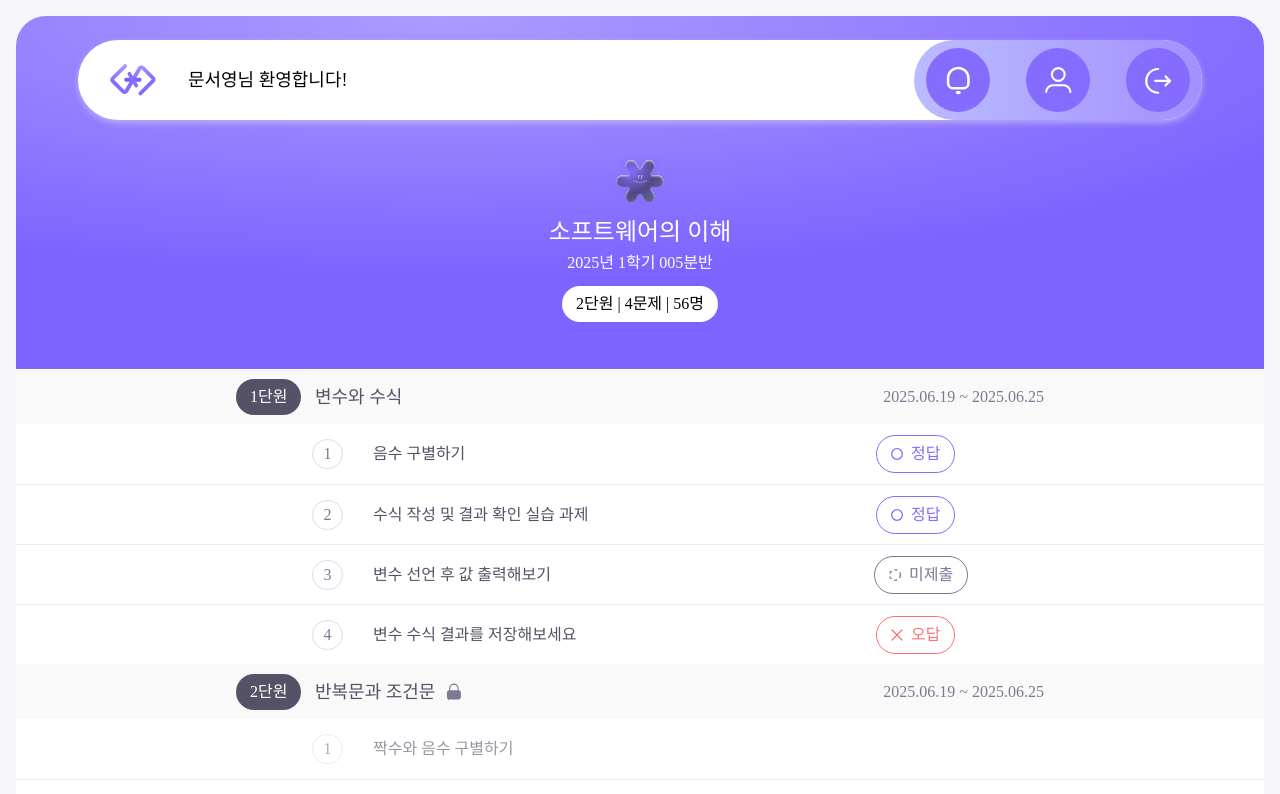
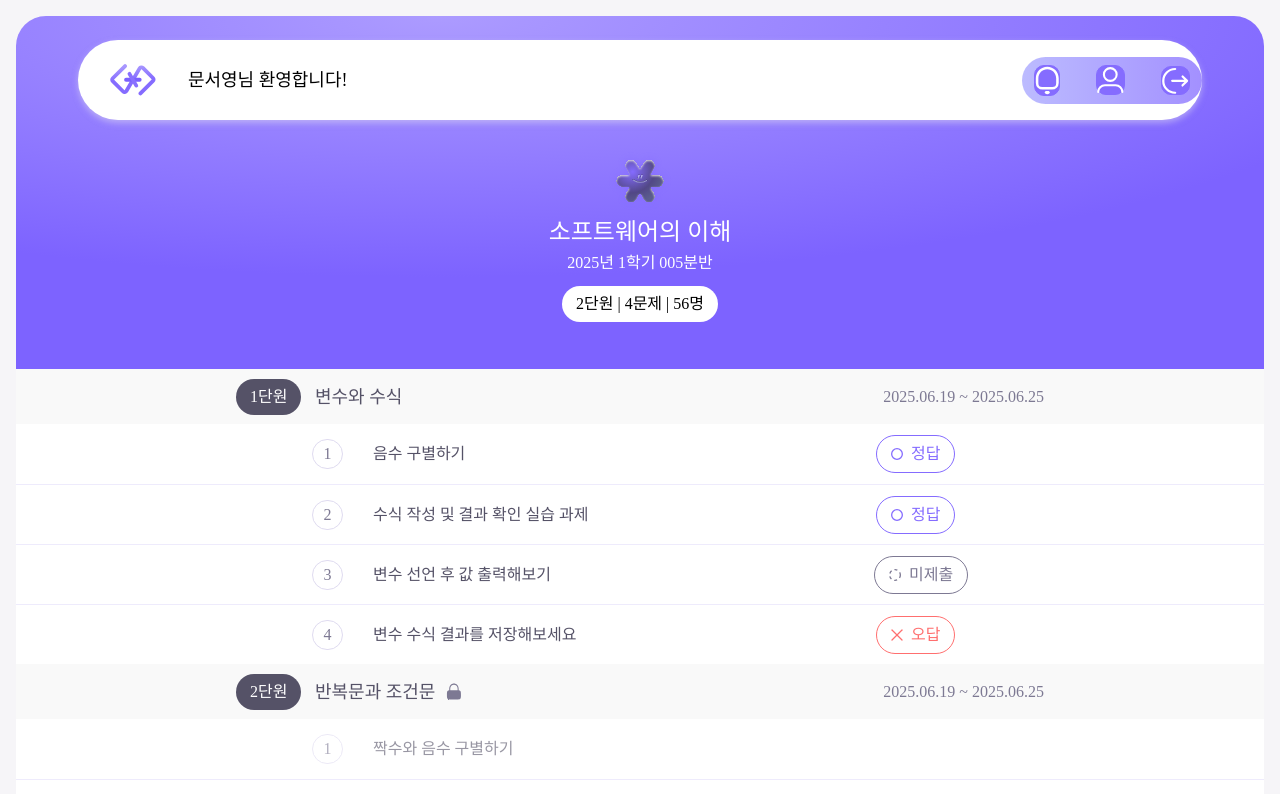
Before and after one commit to 2025-snowCode/snowCode-Client, a React (Vite) app: page /student/course/1 in a window 1280 px wide. Shown: the top 794 px of the page. Built offline with nearby package versions, Linux system fonts and the light colour scheme; a web font is replaced by a local one.

Commit message:
#21 refactor: 버튼 컴포넌트 color / size / content variant 구조로 확장 및 분리

```diff
--- a/src/components/common/Button.tsx
+++ b/src/components/common/Button.tsx
@@ -1,7 +1,7 @@
 import {tv, type VariantProps} from 'tailwind-variants/lite';
 
 const button = tv({
-  base: 'cursor-pointer flex-center text-center gap-2 text-base font-medium whitespace-nowrap rounded-[10px] border',
+  base: 'cursor-pointer rounded-[10px] border',
   variants: {
     color: {
       primary: 'bg-primary text-white border-primary',
@@ -15,19 +15,22 @@ const button = tv({
     },
     size: {
       default: 'w-24 h-10 px-3 py-1.5',
-      compact: 'w-fit leading-5 px-3 py-1.5',
+      compact: 'w-fit px-3 py-1.5 leading-5',
       wide: 'w-40 py-[15px]',
-      none: 'p-0',
+      none: 'w-fit p-0',
+      icon: 'w-16 h-16 p-0 rounded-full', // 아이콘 버튼 rounded 속성 적용
     },
-    isIcon: {
-      true: 'rounded-full w-16 h-16',
+    content: {
+      text: 'text-center text-base font-medium whitespace-nowrap',
+      icon: 'flex-center',
+      mixed:
+        'flex-center gap-2 text-center text-base font-medium whitespace-nowrap',
     },
   },
   defaultVariants: {
     color: 'primary',
     size: 'default',
-    disabled: false,
-    isIcon: false,
+    content: 'text',
   },
 });
 
```
